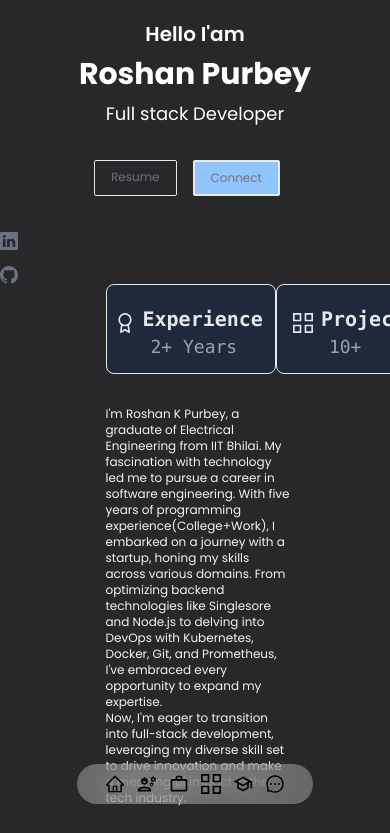
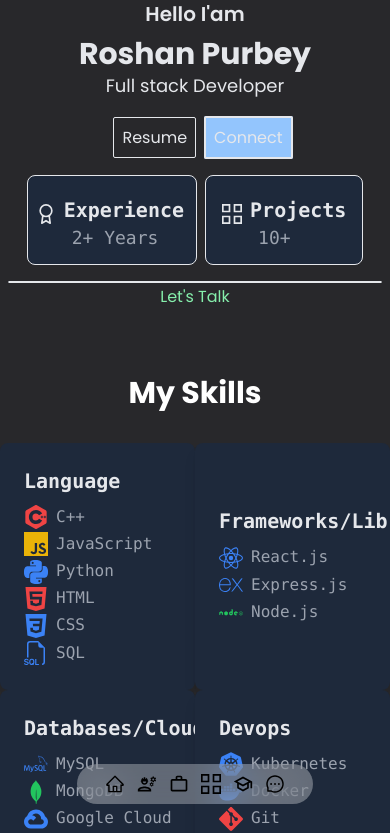
Before and after one commit to roshank07/Portfolio-2, a React (Vite) app: page / in a window 390 px wide. Shown: the top 833 px of the page. Built offline with nearby package versions, Linux system fonts and the light colour scheme.

Commit message:
Fixed syle for mobile view

```diff
--- a/src/components/Header/CallToAction.jsx
+++ b/src/components/Header/CallToAction.jsx
@@ -3,18 +3,18 @@ import resume from "../../assets/Roshan_resume_feb.pdf";
 
 export default function CallToAction() {
   return (
-    <div className="flex justify-center mt-8 text-xs md:text-sm text-gray-500 ">
+    <div className="flex justify-center gap-2 mt-4 text-xs md:text-sm text-gray-500 ">
       <a
         href={resume}
         target="_blank"
         rel="noopener noreferrer"
-        className="border rounded-sm py-2 px-4 mr-4 hover:bg-blue-300 hover:scale-105 transform transition-all duration-300 ease-in-out"
+        className="border rounded-sm p-2  hover:bg-blue-300 hover:scale-105 transform transition-all duration-300 ease-in-out"
       >
         Resume
       </a>
       <a
         href="#contacts"
-        className="border-2 rounded-sm  py-2 px-4 mr-4 bg-blue-300  hover:scale-105 transform transition-all duration-300 ease-in-out"
+        className="border-2 rounded-sm p-2 bg-blue-300  hover:scale-105 transform transition-all duration-300 ease-in-out"
       >
         Connect
       </a>
--- a/src/components/Header/Header.jsx
+++ b/src/components/Header/Header.jsx
@@ -1,23 +1,44 @@
-import React from 'react';
-import CallToAction from './CallToAction';
-import Me from '../../assets/portfolio_me.png';
-import HeaderSocials from './HeaderSocials';
+import React from "react";
+import CallToAction from "./CallToAction";
+import Me from "../../assets/portfolio_me.png";
+import HeaderSocials from "./HeaderSocials";
 import { FiAward } from "react-icons/fi";
 import { GrProjects } from "react-icons/gr";
+import resume from "../../assets/Roshan_resume_feb.pdf";
 
 export default function Header() {
   return (
-    <header id='home' className=''>
-      <div className='mx-auto px-4 py-5 sm:py-10 flex flex-col items-center text-white'>
-        <h2 className='font-semibold text-xl text-center'>Hello I'am</h2>
-        <h1 className='text-3xl sm:text-4xl md:text-5xl lg:text-6xl font-bold mt-2 text-center'>Roshan Purbey</h1>
-        <h5 className='text-lg mt-2'>Full stack Developer</h5>
-        <CallToAction />
+    <header id="home" className="">
+      <div className="flex flex-col justify-center mx-auto px-2 w-full text-gray-200">
+        <h2 className="font-semibold text-xl text-center">Hello I'am</h2>
+        <h1 className="text-3xl sm:text-4xl md:text-5xl lg:text-6xl font-bold mt-2 text-center">
+          Roshan Purbey
+        </h1>
+        <h5 className="text-lg mb-4 flex justify-center">Full stack Developer</h5>
+        <div className="flex justify-center mb-4 gap-2">
+          <div className="ml-4  pt-2 pb-2">
+          <a
+            href={resume}
+            target="_blank"
+            rel="noopener noreferrer"
+            className="border rounded-sm p-2  hover:bg-blue-300 hover:scale-105 transform transition-all duration-300 ease-in-out"
+          >
+            Resume
+          </a>
           </div>
-          <div className="mx-auto my-auto"><HeaderSocials/></div>
-          <div className='flex justify-center'>
-          <div className="w-1/2 lg:pl-8">
-            <div className="about__cards mb-8 flex justify-between ml-2 sm:ml-0 font-mono">
+          <div className="pt-2 pb-2">
+          <a
+            href="#contacts"
+            className="border-2 rounded-sm p-2 bg-blue-300  hover:scale-105 transform transition-all duration-300 ease-in-out"
+          >
+            Connect
+          </a>
+          </div>
+        </div>
+      </div>
+      {/* <div className="mx-auto my-auto"><HeaderSocials/></div> */}
+      <div className="flex flex-col justify-center mx-auto px-2 w-full">
+        <div className="about__cards mb-4  flex justify-center gap-2 font-mono">
           <div className="bg-slate-800 flex items-center pb-3 pl-2 pr-2 border rounded-lg border-gray hover:scale-105 transition duration-300">
             <FiAward className="about__icon text-gray-200 mr-2 text-xl" />
             <div>
@@ -37,25 +58,10 @@ export default function Header() {
             </div>
           </div>
         </div>
-            <p className="text-gray-100 mb-6 ml-2 sm:ml-0 sm:text-sm text-xs">
-              I'm Roshan K Purbey, a graduate of Electrical Engineering from IIT
-              Bhilai. My fascination with technology led me to pursue a career
-              in software engineering. With five years of programming
-              experience(College+Work), I embarked on a journey with a startup, honing my
-              skills across various domains. From optimizing backend
-              technologies like Singlesore and Node.js to delving into DevOps
-              with Kubernetes, Docker, Git, and Prometheus, I've embraced every
-              opportunity to expand my expertise.
-              <br/>
-              Now, I'm eager to transition into full-stack development, leveraging my diverse skill set to
-              drive innovation and make a meaningful impact in the tech
-              industry.
-            </p>
-            <a href="#contacts" className="text-green-300">
+        <div className="px-2 border bg-slate-800 text-gray-200 rounded-lg hover:scale-105 transition-transform-300"></div>
+        <a href="#contacts" className="text-green-300 flex justify-center">
           Let's Talk
         </a>
-
-      </div>
       </div>
     </header>
   );
--- a/src/components/Projects/Projects.jsx
+++ b/src/components/Projects/Projects.jsx
@@ -80,7 +80,7 @@ export default function Portfolio() {
             </div>
             <div className="flex justify-between text-sm font-mono text-blue-800">
               <a
-                href="https://github.com/roshank07/Interest-calculator-frontend"
+                href="https://github.com/roshank07/MERN-Interest-App"
                 target="_blank"
                 rel="noopener noreferrer"
                 className="hover:underline"
@@ -88,7 +88,7 @@ export default function Portfolio() {
                 GitHub Repo
               </a>
               <a
-                href="https://roshan-interest-calculator.netlify.app/"
+                href="https://interest-app.onrender.com"
                 target="_blank"
                 rel="noopener noreferrer"
                 className="hover:underline"
```
Lines whose indentation alone changed are shown as unchanged.
